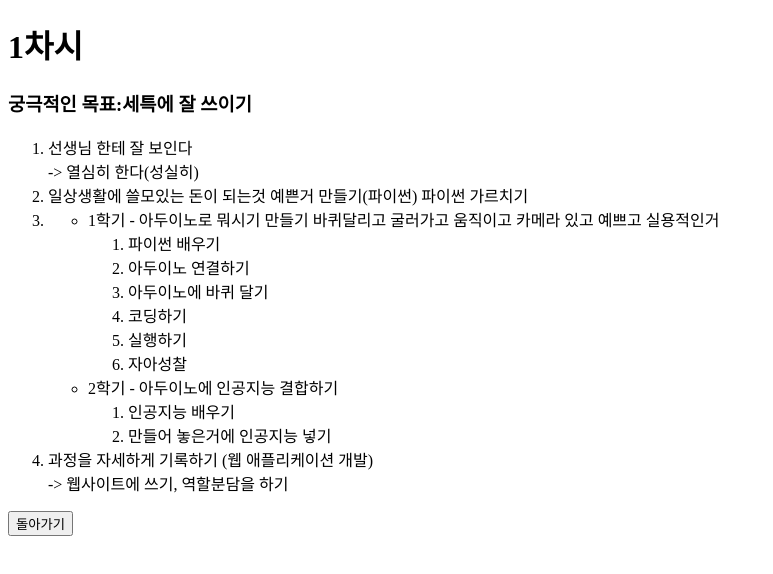
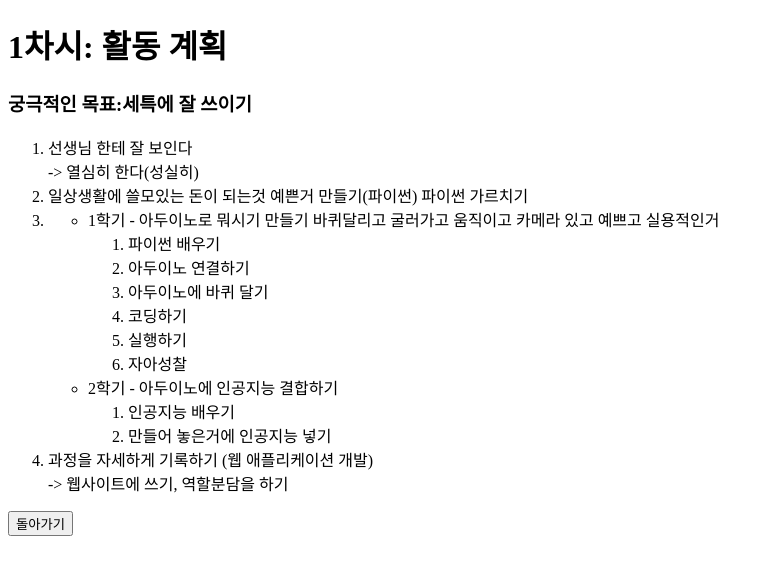
Before and after one commit to distortedspacetime/Pythonic-club, a plain HTML site: page day1.html in a window 1280 px wide. Shown: the whole page, without its empty margins (0-773 px from the left). Drawn offline with Linux system fonts and the light colour scheme.

Commit message:
Update day1.html

```diff
--- a/day1.html
+++ b/day1.html
@@ -7,7 +7,7 @@
     <title>1차시 계획</title>
 </head>
 <body>
-    <h1>1차시</h1>
+    <h1>1차시: 활동 계획</h1>
     <h3>궁극적인 목표:세특에 잘 쓰이기</h3>
     <p>
         <ol>
```
